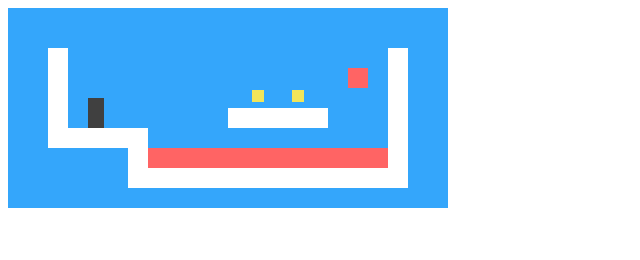
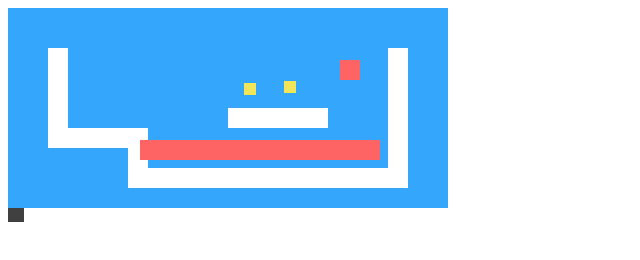
Before and after one commit to cha53c/ejs_platform_game, a plain HTML site: page index.html in a window 1280 px wide. Shown: the whole page, without its empty margins (0-640 px from the left). Drawn offline with Linux system fonts and the light colour scheme.

Commit message:
fixed more typos

```diff
--- a/index.html
+++ b/index.html
@@ -42,7 +42,7 @@
                     this.actors.push(new Actor(new Vector(x, y), ch));
                 else if (ch == "#")
                     fieldType = "wall";
-                else if (ch == "|")
+                else if (ch == "!")
                     fieldType = "lava";
                 gridLine.push(fieldType);
             }
@@ -59,7 +59,7 @@
     }
 
     Level.prototype.obstacleAt = function (pos, size) {
-        var xStart = Math.floor(pox.x);
+        var xStart = Math.floor(pos.x);
         var xEnd = Math.ceil(pos.x + size.x);
         var yStart = Math.floor(pos.y);
         var yEnd = Math.ceil(pos.y + size.y);
@@ -128,11 +128,11 @@
 
     Vector.prototype.plus = function (other) {
         return new Vector(this.x + other.x, this.y + other.y);
-    }
+    };
 
     Vector.prototype.times = function (factor) {
         return new Vector(this.x * factor, this.y * factor);
-    }
+    };
 
     function Player(pos) {
         this.pos = pos.plus(new Vector(0, -0.5));
@@ -152,7 +152,7 @@
         var newPos = this.pos.plus(motion);
         var obstacle = level.obstacleAt(newPos, this.size);
         if (obstacle)
-            level.playerTouchedObstacle(obstacle);
+            level.playerTouched(obstacle);
         else
             this.pos = newPos;
     };
@@ -197,7 +197,7 @@
         this.size = new Vector(1, 1);
         if (ch == '=') {
             this.speed = new Vector(2, 0);
-        } else if (ch == "|") {
+        } else if (ch == "!") {
             this.speed = new Vector(0, 2);
         } else if (ch == 'v') {
             this.speed == new Vector(0, 3);
@@ -295,7 +295,7 @@
         var player = this.level.player;
         var center = player.pos.plus(player.size.times(0.5)).times(scale);
         if (center.x < left + margin)
-            this.wrap.scrollLeft + center.x - margin;
+            this.wrap.scrollLeft = center.x - margin;
         else if (center.x > right - margin)
             this.wrap.scrollLeft = center.x + margin - width;
         if (center.y < top + margin)
@@ -305,8 +305,8 @@
     };
 
 
-    DOMDisplay.prototype.clear = function () {
-        this.wrap.parentNode(this.wrap);
+    DOMDisplay.prototype.clear = function() {
+        this.wrap.parentNode.removeChild(this.wrap);
     };
 
     var arrowCodes = {37: "left", 38: "up", 39: "right"};
@@ -376,9 +376,11 @@
         startLevel(0);
     }
 
-    var simpleLevel = new Level(simpleLevelPlan);
-    var display = new DOMDisplay(document.body, simpleLevel);
-    const GAMES_LEVELS = [simpleLevelPlan];
+    // test display works
+    // var simpleLevel = new Level(simpleLevelPlan);
+    // var display = new DOMDisplay(document.body, simpleLevel);
+
+    const GAME_LEVELS = [simpleLevelPlan];
     runGame(GAME_LEVELS, DOMDisplay);
 </script>
 </body>
```
Also changed, not shown: README.md.
